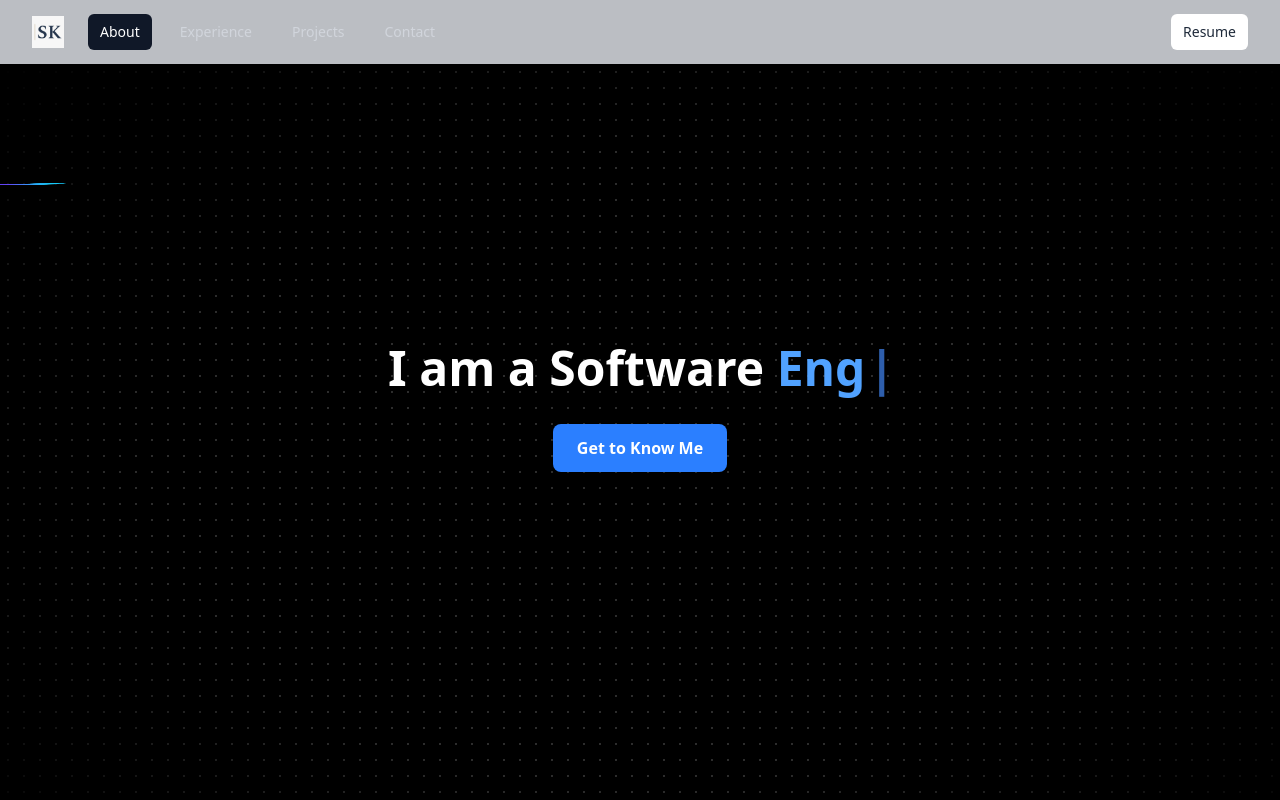
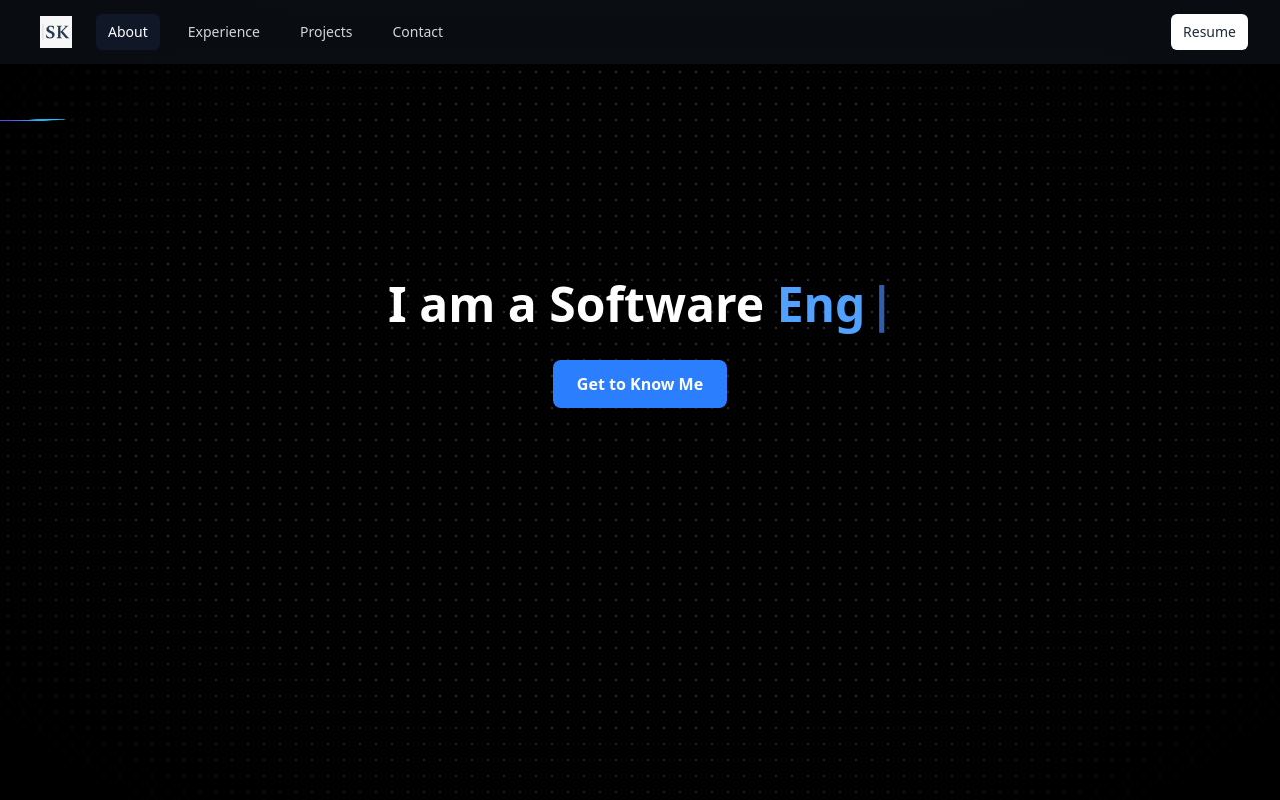
Before and after one commit to SahilKhunt08/portfolio, a React (Vite) app: page / in a window 1280 px wide. Shown: the top 800 px of the page. Built offline with nearby package versions, Linux system fonts and the light colour scheme.

Commit message:
Tweaked navbar

```diff
--- a/src/App.jsx
+++ b/src/App.jsx
@@ -14,7 +14,7 @@ function App() {
   const [count, setCount] = useState(0);
 
   return (
-    <div className="font-sans text-gray-900 pt-16">
+    <div className="font-sans text-gray-900">
       <Navbar />
       <Intro />
       {/* <SkillsCarousel /> */}
--- a/src/components/Navbar.jsx
+++ b/src/components/Navbar.jsx
@@ -74,7 +74,7 @@ export default function Navbar() {
           <div className="mx-auto max-w-7xl px-2 sm:px-6 lg:px-8">
             <div className="relative flex h-16 items-center justify-between">
               {/* Mobile menu button */}
-              <div className="absolute inset-y-0 left-0 flex items-center sm:hidden">
+              {/* <div className="absolute inset-y-0 left-0 flex items-center sm:hidden">
                 <DisclosureButton className="group relative inline-flex items-center justify-center rounded-md p-2 text-gray-400 hover:bg-gray-700 hover:text-white focus:ring-2 focus:ring-white focus:outline-none focus:ring-inset">
                   <span className="sr-only">Open main menu</span>
                   <div className="grid justify-items-center gap-1.5">
@@ -95,16 +95,16 @@ export default function Navbar() {
                     />
                   </div>
                 </DisclosureButton>
-              </div>
+              </div> */}
 
               {/* Logo & Desktop Nav */}
-              <div className="flex flex-1 items-center justify-center sm:items-stretch sm:justify-start">
+              <div className="flex flex-1 items-center justify-start sm:items-stretch sm:justify-start">
                 <div className="flex shrink-0 items-center">
                   <a href="#intro">
                     <img
                       src={logoV1}
                       alt="SK Logo"
-                      className="h-8 w-auto cursor-pointer"
+                      className="h-8 w-auto cursor-pointer ml-2"
                     />
                   </a>
                 </div>
@@ -114,9 +114,15 @@ export default function Navbar() {
                       const sectionId = item.href.slice(1);
                       const isActive = activeSection === sectionId;
                       return (
-                        <a
+                        <button
                           key={item.name}
-                          href={item.href}
+                          onClick={(e) => {
+                            e.preventDefault();
+                            const target = document.getElementById(sectionId);
+                            if (target) {
+                              target.scrollIntoView({ behavior: "smooth" });
+                            }
+                          }}
                           aria-current={isActive ? "page" : undefined}
                           className={classNames(
                             isActive
@@ -126,7 +132,7 @@ export default function Navbar() {
                           )}
                         >
                           {item.name}
-                        </a>
+                        </button>
                       );
                     })}
                   </div>
@@ -163,9 +169,15 @@ export default function Navbar() {
                   const sectionId = item.href.slice(1);
                   const isActive = activeSection === sectionId;
                   return (
-                    <a
+                    <button
                       key={item.name}
-                      href={item.href}
+                      onClick={(e) => {
+                        e.preventDefault();
+                        const target = document.getElementById(sectionId);
+                        if (target) {
+                          target.scrollIntoView({ behavior: "smooth" });
+                        }
+                      }}
                       aria-current={isActive ? "page" : undefined}
                       className={classNames(
                         isActive
@@ -175,7 +187,7 @@ export default function Navbar() {
                       )}
                     >
                       {item.name}
-                    </a>
+                    </button>
                   );
                 })}
                 {/* Also include Resume in mobile menu */}
--- a/src/sections/Contact.jsx
+++ b/src/sections/Contact.jsx
@@ -19,6 +19,7 @@ export default function Contact() {
           skhun@illinois.edu
         </a>
         <a
+          href="https://www.linkedin.com/in/sahilkhunt/"
           target="_blank"
           rel="noopener noreferrer"
           className="text-blue-400 hover:underline"
```
